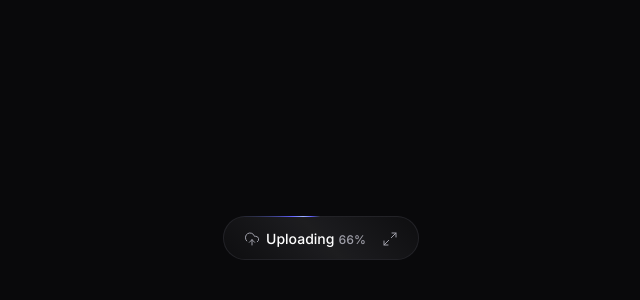
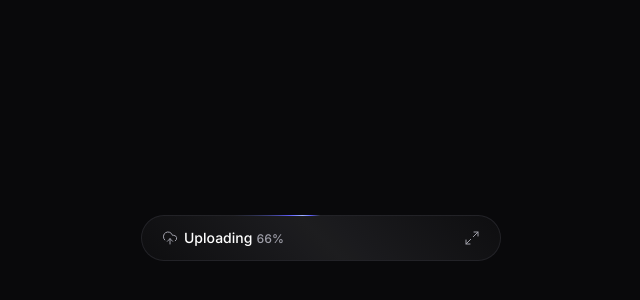
Before and after one commit to juanveronez/upload-client, a React (Vite) app: page / in a window 1280 px wide. Shown: the part 162-462 px from the top of the page, without its empty margins (319-959 px from the left). Built offline with nearby package versions, Linux system fonts and the light colour scheme.

Commit message:
feat: finish styles updates

```diff
--- a/src/components/upload-widget.tsx
+++ b/src/components/upload-widget.tsx
@@ -19,16 +19,16 @@ export function UploadWidget() {
           closed: {
             width: 'max-content',
             height: 44,
-            transition: { duration: 0.1 }
+            transition: { type: 'inertia' }
           },
           opened: {
             width: 360,
-            height: 480,
+            height: 'auto',
             transition: { duration: 0.1 }
           }
         }}
         className={`
-          bg-zinc-900 w-full overflow-hidden max-w-[360px] rounded-xl data-[state=open]:shadow-shape border border-transparent animate-border
+          bg-zinc-900 w-[360px] overflow-hidden rounded-xl data-[state=open]:shadow-shape border border-transparent animate-border
           data-[state=closed]:rounded-3xl data-[state=closed]:data-[progress=false]:shadow-shape data-[state=closed]:data-[progress=true]:[background:linear-gradient(45deg,#09090B,theme(colors.zinc.900)_50%,#09090B)_padding-box,conic-gradient(from_var(--border-angle),theme(colors.zinc.700/.48)_80%,_theme(colors.indigo.500)_86%,_theme(colors.indigo.300)_90%,_theme(colors.indigo.500)_94%,_theme(colors.zinc.600/.48))_border-box]
         `}
       >
```
